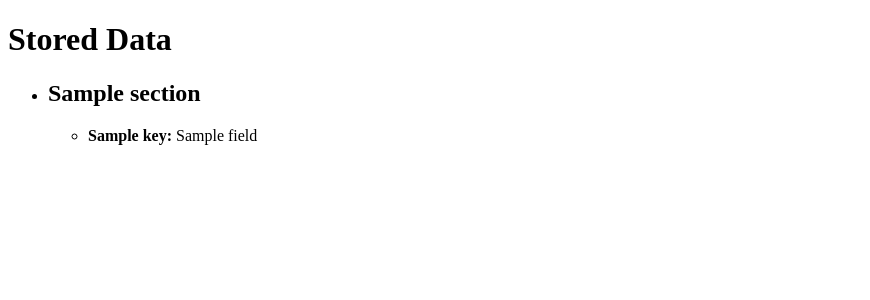
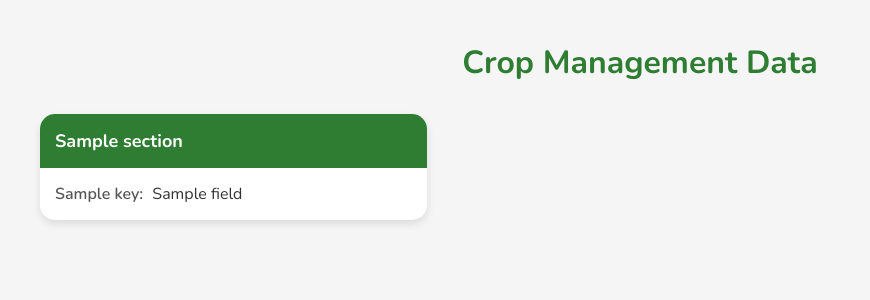
Before and after one commit to sarweshero/Agri, a Django app: template app/templates/display_data.html in a window 1280 px wide. Shown: the top 300 px of the page, without its empty margins (0-870 px from the left). Run offline with Django 3.2, Linux system fonts and the light colour scheme; the template is opened without the code that fills it: most values are stand-ins (such as "Sample title", 1, 10 or a date in 2020).

Commit message:
Enhance display_data template with card layout for improved data presentation and styling

```diff
--- a/app/templates/display_data.html
+++ b/app/templates/display_data.html
@@ -2,32 +2,113 @@
 <!DOCTYPE html>
 <html>
 <head>
-    <title>Display Data</title>
+    <title>Crop Management Data</title>
+    <link href="https://fonts.googleapis.com/css2?family=Nunito:wght@400;600;700&display=swap" rel="stylesheet">
+    <style>
+        body {
+            font-family: 'Nunito', sans-serif;
+            background-color: #f5f5f5;
+            margin: 0;
+            padding: 20px;
+        }
+        .container {
+            max-width: 1200px;
+            margin: 0 auto;
+        }
+        h1 {
+            color: #2e7d32;
+            text-align: center;
+            margin-bottom: 30px;
+        }
+        .cards-container {
+            display: grid;
+            grid-template-columns: repeat(auto-fill, minmax(300px, 1fr));
+            gap: 20px;
+        }
+        .card {
+            background: white;
+            border-radius: 15px;
+            overflow: hidden;
+            box-shadow: 0 4px 8px rgba(0,0,0,0.1);
+            transition: transform 0.3s ease;
+        }
+        .card:hover {
+            transform: translateY(-5px);
+        }
+        .card-header {
+            background: #2e7d32;
+            color: white;
+            padding: 15px;
+            font-size: 18px;
+            font-weight: 700;
+        }
+        .card-body {
+            padding: 15px;
+        }
+        .card-body ul {
+            list-style: none;
+            padding: 0;
+            margin: 0;
+        }
+        .card-body li {
+            padding: 8px 0;
+            border-bottom: 1px solid #eee;
+        }
+        .card-body li:last-child {
+            border-bottom: none;
+        }
+        .field-name {
+            font-weight: 600;
+            color: #555;
+            margin-right: 5px;
+        }
+        .field-value {
+            color: #333;
+        }
+        .card-image {
+            width: 100%;
+            max-height: 200px;
+            object-fit: cover;
+            display: block;
+            margin-bottom: 10px;
+        }
+        .empty-card {
+            display: flex;
+            justify-content: center;
+            align-items: center;
+            color: #999;
+            font-style: italic;
+            min-height: 150px;
+        }
+    </style>
 </head>
 <body>
-    <h1>Stored Data</h1>
-    <ul>
+    <div class="container">
+        <h1>Crop Management Data</h1>
+
+        <div class="cards-container">
             {% for section, value in data.items %}
-            <li>
-                <h2>{{ section|capfirst }}</h2>
+                <div class="card">
+                    <div class="card-header">{{ section|capfirst }}</div>
+                    <div class="card-body">
                         {% if value %}
-                    <ul>
                             {% for key, field in value.items %}
                                 {% if key == "photo" and field %}
-                                <li>
-                                    <strong>{{ key|capfirst }}:</strong>
-                                    <img src="{{ field }}" alt="Image" style="max-width:200px;"/>
-                                </li>
-                            {% else %}
-                                <li><strong>{{ key|capfirst }}:</strong> {{ field }}</li>
+                                    <img class="card-image" src="{{ field }}" alt="Photo" />
+                                {% elif key != "id" and key != "belongs_to" %}
+                                    <div class="field">
+                                        <span class="field-name">{{ key|capfirst }}:</span>
+                                        <span class="field-value">{{ field }}</span>
+                                    </div>
                                 {% endif %}
                             {% endfor %}
-                    </ul>
                         {% else %}
-                    <em>No data</em>
+                            <div class="empty-card">No data available</div>
                         {% endif %}
-            </li>
+                    </div>
+                </div>
             {% endfor %}
-    </ul>
+        </div>
+    </div>
 </body>
 </html>
```
Lines whose indentation alone changed are shown as unchanged.
